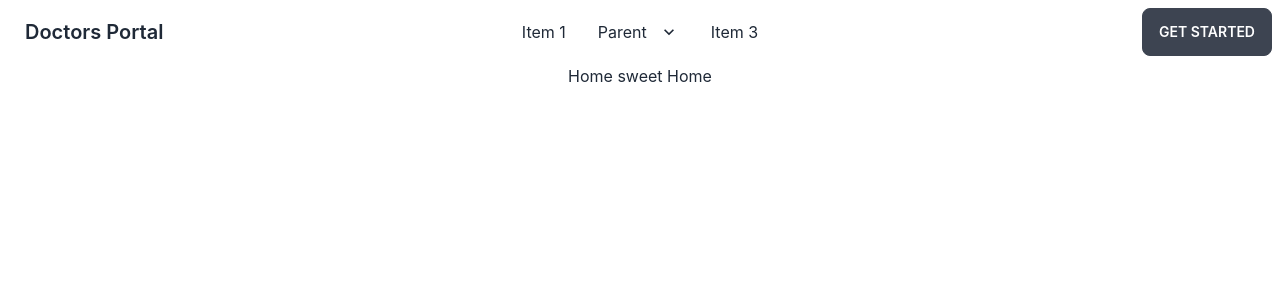
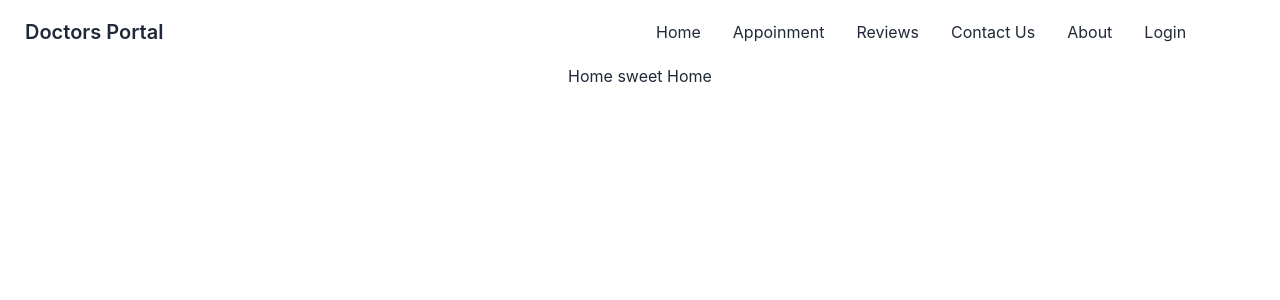
Before and after one commit to Faizul-Rien/doctors-portal-client, a React (Create React App) app: page / in a window 1280 px wide. Shown: the top 300 px of the page. Built offline with nearby package versions, Linux system fonts and the light colour scheme.

Commit message:
set navbar menu

```diff
--- a/src/Pages/Shared/Navbar.js
+++ b/src/Pages/Shared/Navbar.js
@@ -10,31 +10,25 @@ const Navbar = () => {
         <svg xmlns="http://www.w3.org/2000/svg" class="h-5 w-5" fill="none" viewBox="0 0 24 24" stroke="currentColor"><path stroke-linecap="round" stroke-linejoin="round" stroke-width="2" d="M4 6h16M4 12h8m-8 6h16" /></svg>
       </label>
       <ul tabindex="0" class="menu menu-compact dropdown-content mt-3 p-2 shadow bg-base-100 rounded-box w-52">
-        <li><a>Item 1</a></li>
-
-        <li><a>Item 3</a></li>
+        <li><a>Home</a></li>
+        <li><a>Appoinment</a></li>
+        <li><a>Reviews</a></li>
+        <li><a>Contact Us</a></li>
+        <li><a>About</a></li>
+        <li><a>Login</a></li>
       </ul>
     </div>
     <a class="btn btn-ghost normal-case text-xl">Doctors Portal</a>
   </div>
   <div class="navbar-center hidden lg:flex">
     <ul class="menu menu-horizontal p-0">
-      <li><a>Item 1</a></li>
-      <li tabindex="0">
-        <a>
-          Parent
-          <svg class="fill-current" xmlns="http://www.w3.org/2000/svg" width="20" height="20" viewBox="0 0 24 24"><path d="M7.41,8.58L12,13.17L16.59,8.58L18,10L12,16L6,10L7.41,8.58Z"/></svg>
-        </a>
-        <ul class="p-2">
-          <li><a>Submenu 1</a></li>
-          <li><a>Submenu 2</a></li>
-        </ul>
-      </li>
-      <li><a>Item 3</a></li>
+    <li><a>Home</a></li>
+        <li><a>Appoinment</a></li>
+        <li><a>Reviews</a></li>
+        <li><a>Contact Us</a></li>
+        <li><a>About</a></li>
+        <li><a>Login</a></li>
     </ul>
-  </div>
-  <div class="navbar-end">
-    <a class="btn">Get started</a>
   </div>
 </div>
         </div>
```
